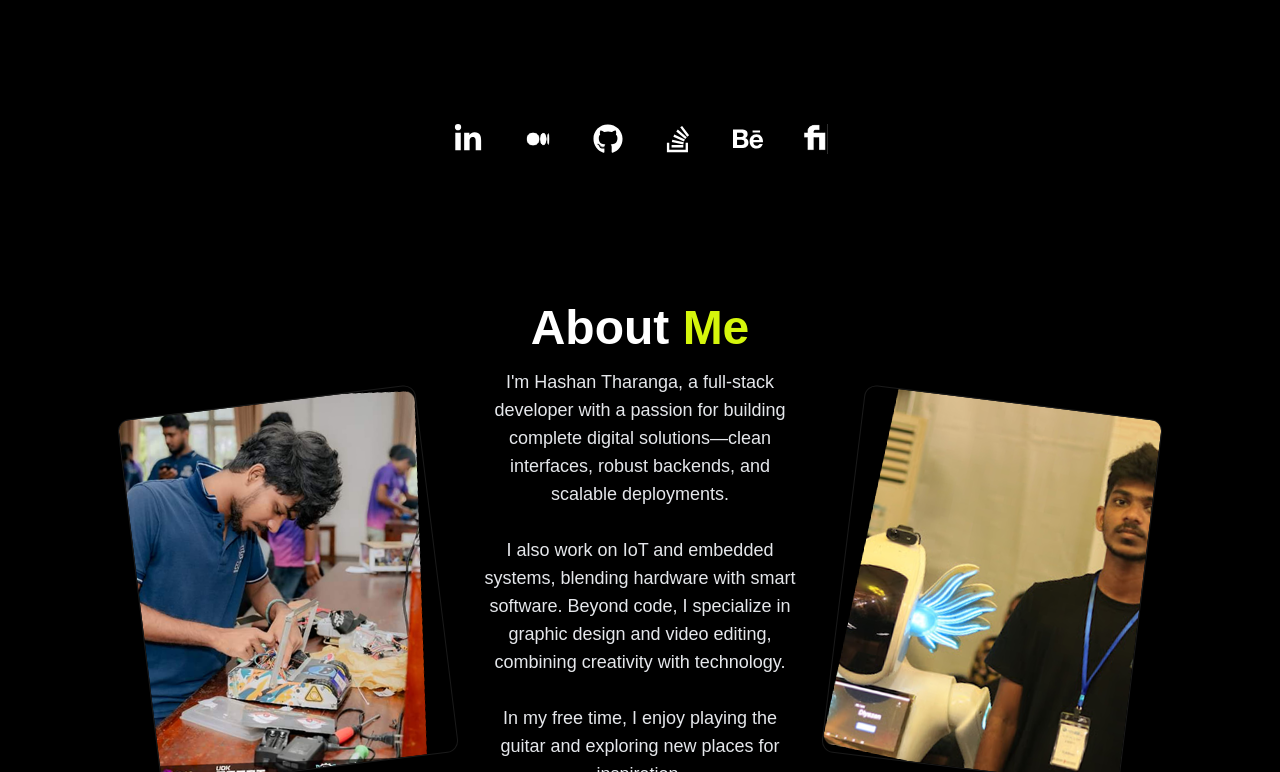
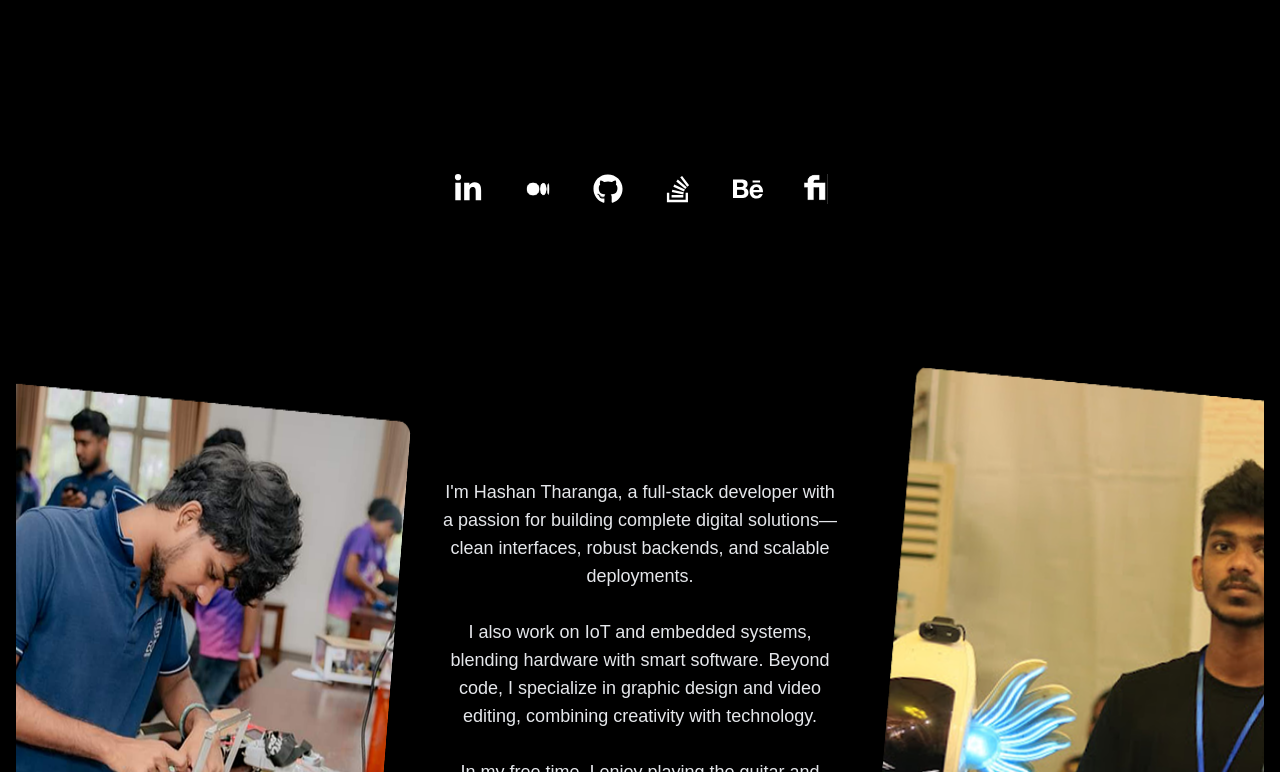
Before and after one commit to HashanTG/tharanga-portfolio, a React (Vite) app: page / in a window 1280 px wide. Shown: the part 1008-1780 px from the top of the page. Built offline with nearby package versions, Linux system fonts and the light colour scheme.

Commit message:
i add the about edit

```diff
--- a/src/components/aboutsection.tsx
+++ b/src/components/aboutsection.tsx
@@ -5,22 +5,23 @@ import leftimage from "../assets/leftimage.png";
 import rightimage from "../assets/rightimage.png";
 
 const AboutSection: React.FC = () => (
-  <section className="w-full min-h-screen flex items-center justify-center bg-black px-4 py-16">
-    <div className="max-w-5xl w-full flex flex-col md:flex-row items-center justify-center gap-8">
+  <section className="w-full min-h-screen flex items-center justify-center bg-black px-4 py-16 mt-[50px]">
+    <div className=" w-full flex flex-col md:flex-row items-center justify-center gap-8">
       {/* Left Image */}
       <div className="flex-1 flex justify-center">
         <img
           src={leftimage}
           alt="Project work"
-          className="w-[300px] h-[370px] object-cover rounded-xl shadow-lg rotate-[-7deg] border border-white/10"
+          className="w-[720px] h-[640px] rounded-xl shadow-lg rotate-[0deg] ml-0"
         />
       </div>
 
       {/* Center Content */}
       <div className="flex-1 flex flex-col items-center text-center">
-        <h2 className="text-4xl md:text-5xl font-bold text-white mb-4">
+        {/* <h2 className="text-4xl md:text-5xl font-bold text-white mb-4">
           About <span className="text-[#D5F60C]">Me</span>
-        </h2>
+        </h2> */}
+
         <p className="text-gray-200 text-base md:text-lg mb-6 max-w-xl">
           I'm Hashan Tharanga, a full-stack developer with a passion for
           building complete digital solutions—clean interfaces, robust backends,
@@ -45,7 +46,7 @@ const AboutSection: React.FC = () => (
         <img
           src={rightimage}
           alt="Robotics"
-          className="w-[300px] h-[370px] object-cover rounded-xl shadow-lg rotate-[7deg] border border-white/10"
+          className="w-[720px] h-[640px] rounded-xl shadow-lg rotate-[0deg] mr-0"
         />
       </div>
     </div>
--- a/src/components/socialbar.tsx
+++ b/src/components/socialbar.tsx
@@ -11,7 +11,7 @@ import {
 import { medium, fiverr } from "../assets/assets";
 
 const SocialBar: React.FC = () => (
-  <div className="w-full bg-black flex justify-center py-8 mt-[200px]">
+  <div className="w-full bg-black flex justify-center py-8 mt-[250px]">
     <div className="flex gap-10">
       <a
         href="https://www.linkedin.com/"
```
Also changed, not shown: src/assets/Me.png (added).
